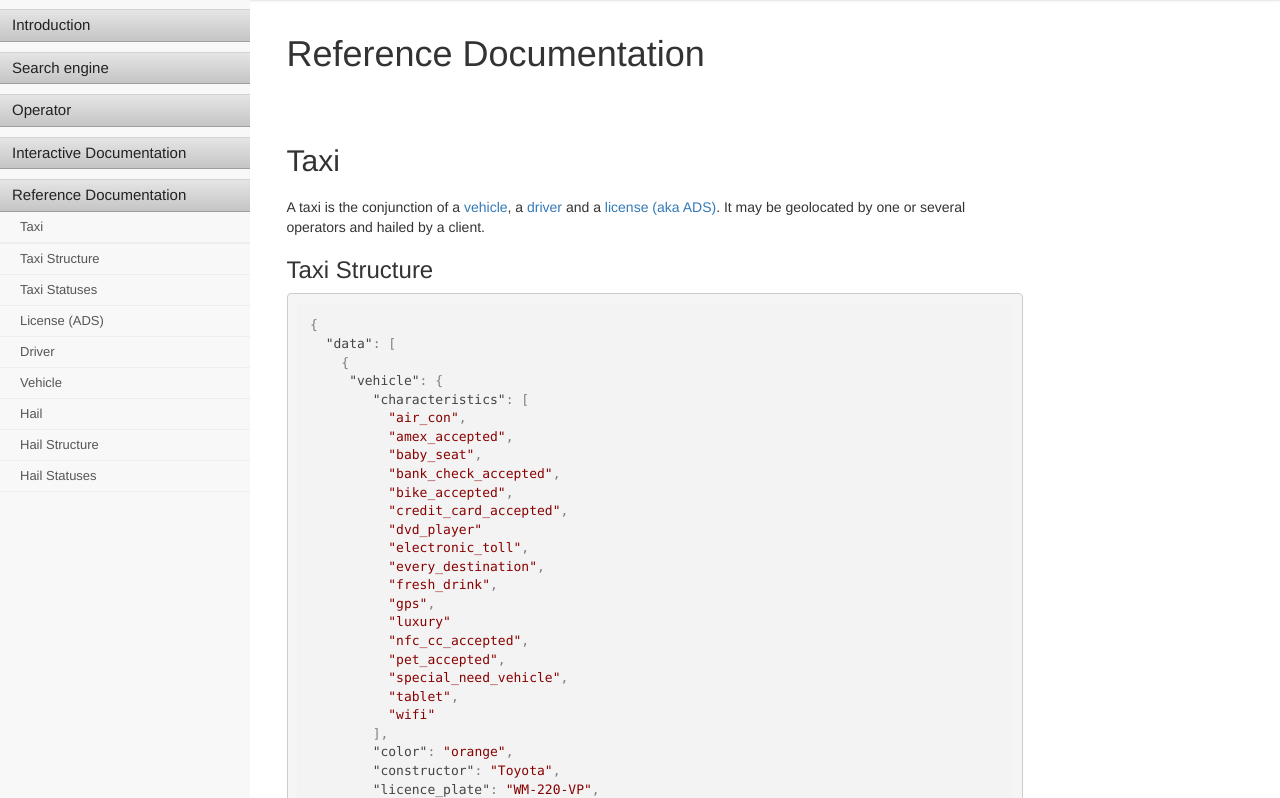
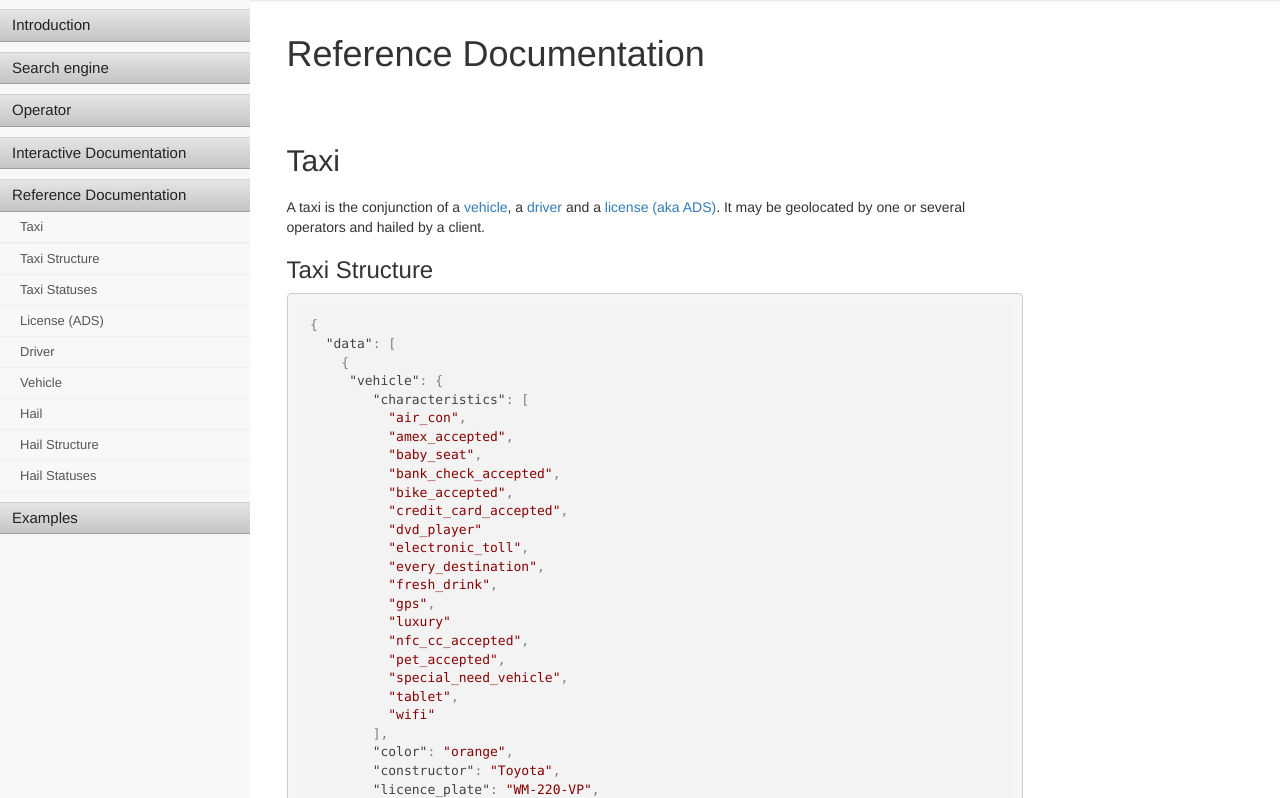
Before and after one commit to openmaraude/APITaxi_front, a Flask app: page /documentation/reference in a window 1280 px wide. Shown: the part 53-851 px from the top of the page. Run offline with Flask 2, Linux system fonts and the light colour scheme; some libraries are stand-ins or nearby versions.

Commit message:
Add links to examples

```diff
--- a/APITaxi_front/templates/documentation/base.html
+++ b/APITaxi_front/templates/documentation/base.html
@@ -125,6 +125,9 @@
                   </li>
                </ul>
             </div>
+            <div class="menu-item menu-interactive">
+                <h4><a href="/documentation/examples" target="_blank">Examples</a></h4>
+            </div>
 
         </div>
 
--- a/APITaxi_front/templates/documentation/index.html
+++ b/APITaxi_front/templates/documentation/index.html
@@ -51,4 +51,7 @@ The following HTTP Headers are mandatory for all requests to the <abbr title="Ta
 Authentication of your application is done for each query to the <abbr title="Taxi Exchange Point">TXP</abbr> by including a HTTP header <code>X-API-KEY</code>.<br>
 API keys are available for accredited developpers on the <a href="/user_key">"Clé" page</a> of the main menu.
 
+<h3>Examples</h3>
+You can find useful examples of queries <a href="/documentation/examples">here</a>
+
 {% endblock %}
```
